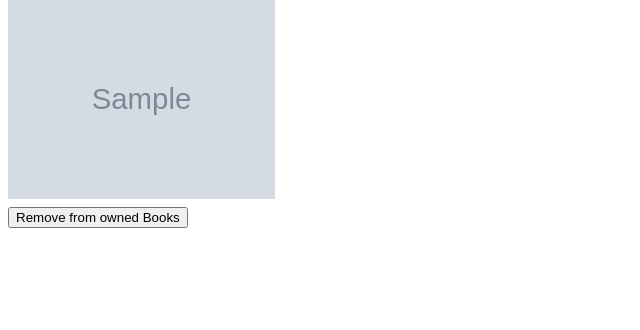
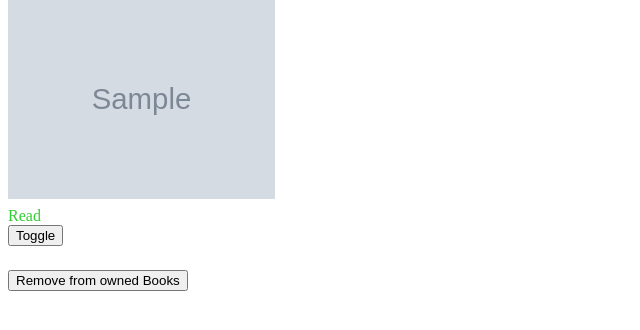
Before and after one commit to cb109/booksread, a Django app: page /books in a window 1280 px wide. Shown: the part 144-474 px from the top of the page, without its empty margins (0-640 px from the left). Run offline with Django 3.2, Linux system fonts and the light colour scheme; a user stored in the database is signed in; tables that the repository leaves empty hold one stand-in row (values such as "Sample post"); grey boxes marked "Sample" are stand-in pictures; some libraries are stand-ins or nearby versions.

Commit message:
Allow marking whether book has been read yet

```diff
--- a/books/admin.py
+++ b/books/admin.py
@@ -44,6 +44,7 @@ class OwnedBookAdmin(admin.ModelAdmin):
     list_display = (
         "user",
         "book",
+        "read",
         "created_at",
         "id",
     )
--- a/books/models.py
+++ b/books/models.py
@@ -1,5 +1,6 @@
 from django.contrib.auth.models import AbstractUser
 from django.db import models
+from django.db.models.fields import BooleanField
 
 
 class BaseModel(models.Model):
@@ -60,6 +61,7 @@ class Book(BaseModel):
 class OwnedBook(BaseModel):
     user = models.ForeignKey("books.User", on_delete=models.CASCADE)
     book = models.ForeignKey("books.Book", on_delete=models.CASCADE)
+    read = models.BooleanField(default=False)
 
     def __str__(self):
-        return f"{self.user} -> {self.book}"
+        return f"{self.user} -> {self.book} {'[x]' if self.read else '[ ]'}"
--- a/books/templates/books/ownedbook_list.html
+++ b/books/templates/books/ownedbook_list.html
@@ -7,6 +7,26 @@
 {% for ownedbook in ownedbook_list %}
   <div style="margin-bottom: 16px">
     {% include "books/book.html" with book=ownedbook.book only %}
+
+    <div style="margin-top: 8px">
+      {% if ownedbook.read %}
+      <span style="color: limegreen">Read</span>
+      {% else %}
+      <span style="color: darkred">Unread</span>
+      {% endif %}
+      <form action="books/toggleread" method="POST">
+        {% csrf_token %}
+        <input
+          type="number"
+          name="book_id"
+          value="{{ ownedbook.book.id }}"
+          hidden
+        >
+        <button type="submit">
+          Toggle
+        </button>
+      </form>
+    </div>
 
     <form action="books/remove" method="POST">
       {% csrf_token %}
--- a/books/views.py
+++ b/books/views.py
@@ -115,6 +115,17 @@ def remove_owned_book(request):
     return redirect("ownedbook-list")
 
 
+@login_required
+@require_http_methods(("POST",))
+def toggle_read(request):
+    book_id = request.POST["book_id"]
+    ownedbook = OwnedBook.objects.get(user=request.user, book_id=book_id)
+    print("ownedbook.read", ownedbook.read)
+    ownedbook.read = not ownedbook.read
+    ownedbook.save(update_fields=["read"])
+    return redirect("ownedbook-list")
+
+
 class Search(LoginRequiredMixin, TemplateView):
     template_name = "books/search.html"
 
--- a/booksread/urls.py
+++ b/booksread/urls.py
@@ -46,6 +46,11 @@ urlpatterns = [
         name="ownedbook-remove",
     ),
     path(
+        "books/toggleread",
+        books_views.toggle_read,
+        name="ownedbook-toggleread",
+    ),
+    path(
         "search",
         books_views.Search.as_view(),
         name="search",
```
Also changed, not shown: books/migrations/0007_ownedbook_read.py (added).
